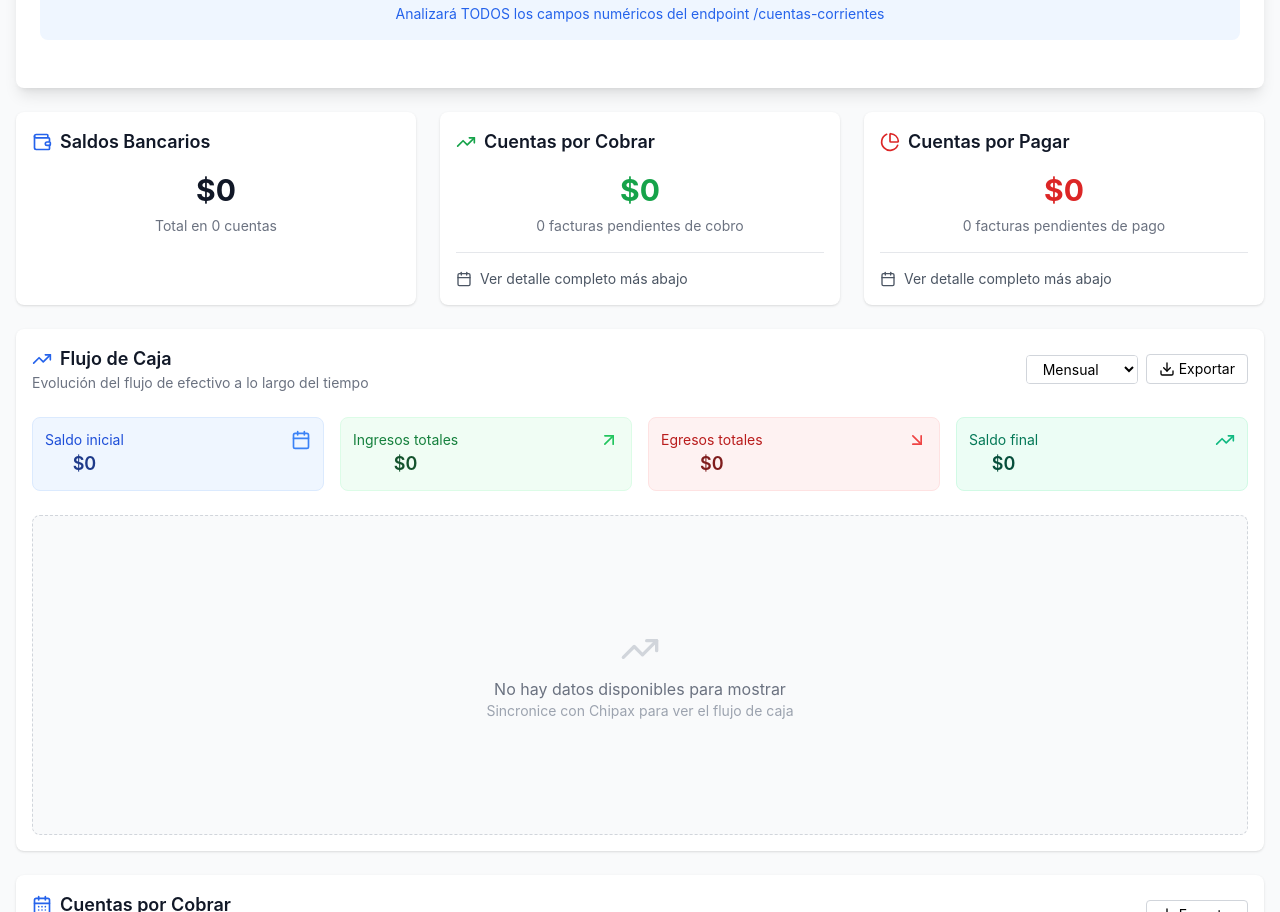
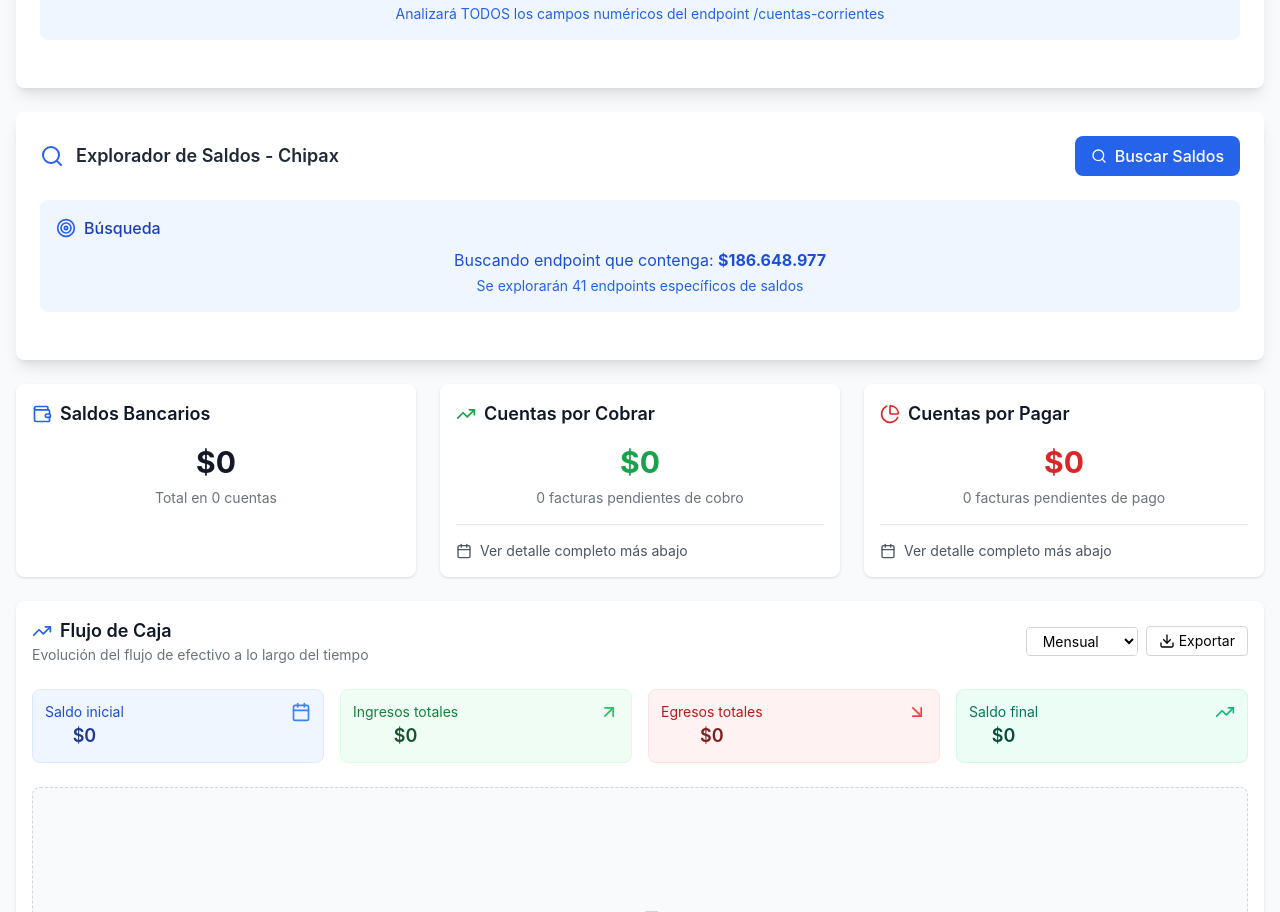
Before and after one commit to Grupo-PGV/dashboard-financiero, a React (Create React App) app: page / in a window 1280 px wide. Shown: the part 1050-1962 px from the top of the page. Built offline with nearby package versions, Linux system fonts and the light colour scheme.

Commit message:
Update DashboardFinancieroIntegrado.jsx

```diff
--- a/src/pages/DashboardFinancieroIntegrado.jsx
+++ b/src/pages/DashboardFinancieroIntegrado.jsx
@@ -16,6 +16,7 @@ import ChipaxDebugPanel from '../components/ChipaxDebugPanel';
 import ChipaxSaldosDebugger from '../components/ChipaxSaldosDebugger';
 import ChipaxCartolaDebugger from '../components/ChipaxCartolaDebugger';
 import SimpleSaldosDebugger from '../components/SimpleSaldosDebugger';
+import ChipaxSaldosExplorer from '../components/ChipaxSaldosExplorer';
 
 const DashboardFinancieroIntegrado = () => {
   // Estados principales
@@ -285,6 +286,9 @@ const DashboardFinancieroIntegrado = () => {
         <div className="mb-6">
   <SimpleSaldosDebugger />
 </div>
+        <div className="mb-6">
+  <ChipaxSaldosExplorer />
+</div>
 
         {/* Información de paginación */}
         {Object.keys(paginationInfo).length > 0 && (
```
